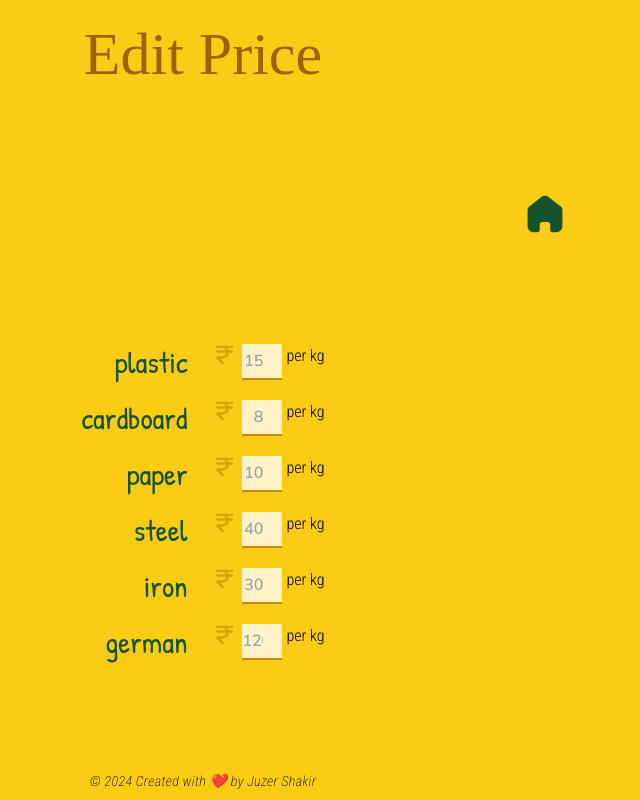
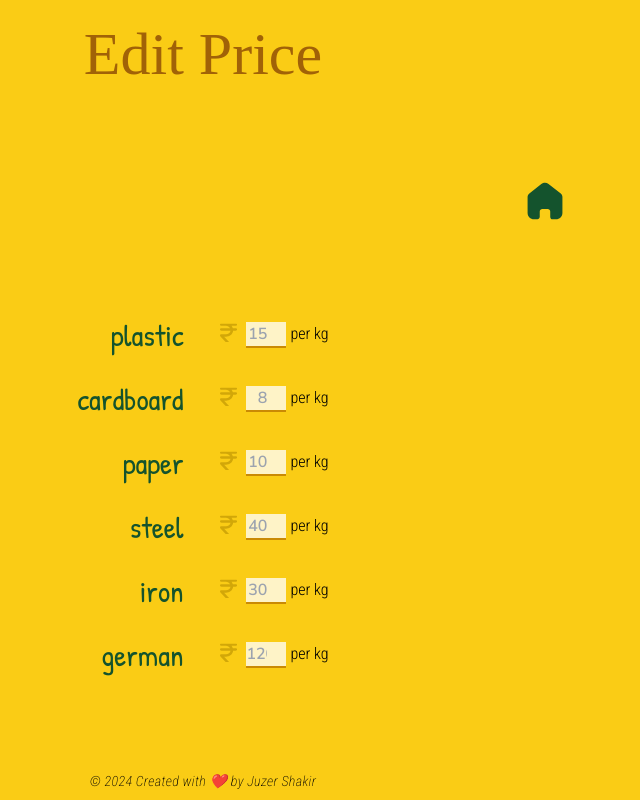
Before and after one commit to JuzerShakir/scrapulator, a React (Vite) app: page /edit in a window 1280 px wide. Shown: the whole page, without its empty margins (437-1077 px from the left). Built offline with nearby package versions, Linux system fonts and the light colour scheme; a web font is replaced by a local one.

Commit message:
fix styles

```diff
--- a/src/components/Edit/ScrapItems.jsx
+++ b/src/components/Edit/ScrapItems.jsx
@@ -32,7 +32,7 @@ export default function ScrapItems({ items, setItems }) {
 		<main>
 			<ul
 				id="scrapItems"
-				className="grow flex flex-col justify-center gap-5 px-6"
+				className="grow flex flex-col justify-center gap-7 px-6"
 			>
 				{items.map((item) => (
 					<Item
@@ -48,8 +48,11 @@ export default function ScrapItems({ items, setItems }) {
 
 function Item({ item, onHandleItemEarningPerKg }) {
 	return (
-		<li className="flex justify-end gap-7">
-			<form className="flex gap-7" onSubmit={(e) => e.preventDefault()}>
+		<li className="flex justify-end">
+			<form
+				className="flex items-center gap-9"
+				onSubmit={(e) => e.preventDefault()}
+			>
 				{/* title */}
 				<label
 					htmlFor={item.name}
```
